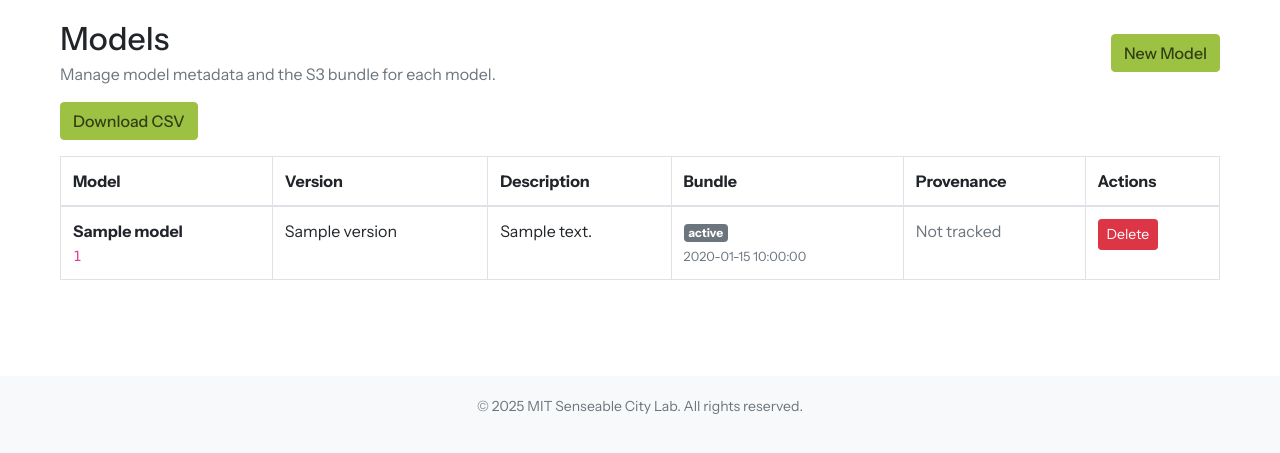
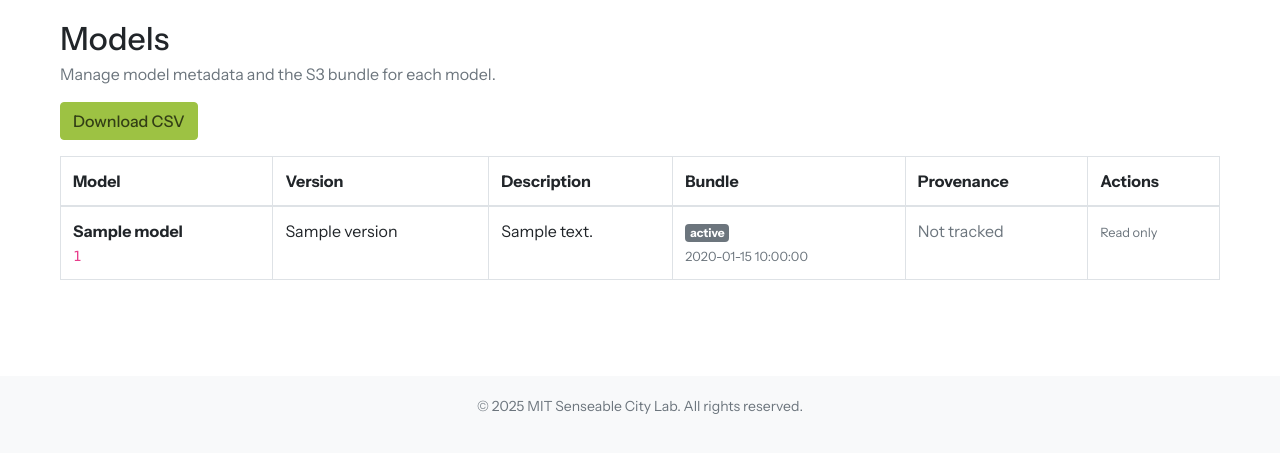
Before and after one commit to MIT-Senseable-City-Lab/sensing-garden-web, a Flask app: template templates/models.html in a window 1280 px wide. Shown: the part 56-509 px from the top of the page. Run offline with Flask 3, Linux system fonts and the light colour scheme; the template is opened without the code that fills it: most values are stand-ins (such as "Sample title", 1, 10 or a date in 2020); some libraries are stand-ins or nearby versions.

Commit message:
Make dashboard read-only and send API key on reads

```diff
--- a/app.py
+++ b/app.py
@@ -3,6 +3,7 @@ import hashlib
 import io
 import json
 import os
+from types import MethodType
 from datetime import datetime
 from typing import Any, Dict, List, Optional
 
@@ -32,6 +33,27 @@ client = SensingGardenClient(
     aws_secret_access_key=os.getenv('AWS_SECRET_ACCESS_KEY'),
     aws_region=os.getenv('AWS_REGION')
 )
+
+WEB_READ_ONLY = os.getenv("WEB_READ_ONLY", "true").lower() in {"1", "true", "yes", "on"}
+
+
+def _authenticated_get(self, endpoint: str, params: Optional[Dict[str, str]] = None) -> Dict[str, Any]:
+    """Ensure GET requests include the configured API key when present."""
+    url = f"{self.base_url}/{endpoint}"
+    headers = {}
+    if self.api_key:
+        headers["x-api-key"] = self.api_key
+    response = requests.get(url, params=params, headers=headers or None)
+    response.raise_for_status()
+    return response.json()
+
+
+client._base_client.get = MethodType(_authenticated_get, client._base_client)
+
+
+@app.context_processor
+def inject_web_mode():
+    return {"web_read_only": WEB_READ_ONLY}
 
 
 def get_models_s3_client():
@@ -863,11 +885,15 @@ def image_proxy():
 @app.route('/add_model', methods=['GET'])
 def add_model():
     """Show the form to add a new model"""
+    if WEB_READ_ONLY:
+        return render_template('error.html', error="Model management is disabled in read-only mode"), 403
     return render_template('add_model.html')
 
 @app.route('/add_model', methods=['POST'])
 def add_model_submit():
     """Process the model addition form submission"""
+    if WEB_READ_ONLY:
+        return render_template('error.html', error="Model management is disabled in read-only mode"), 403
     uploaded_bundle = False
     model_id = request.form.get('model_id', '')
     try:
@@ -912,6 +938,8 @@ def add_model_submit():
 @app.route('/models/<model_id>/delete', methods=['POST'])
 def delete_model(model_id: str):
     """Delete a model bundle from S3 and remove the model record."""
+    if WEB_READ_ONLY:
+        return render_template('error.html', error="Model deletion is disabled in read-only mode"), 403
     try:
         delete_model_bundle(model_id)
         delete_model_record(model_id)
@@ -1092,6 +1120,11 @@ def get_device_feed_data(device_id):
 @app.route('/delete_device/<device_id>', methods=['DELETE'])
 def delete_device(device_id):
     """Delete a device and all its associated data"""
+    if WEB_READ_ONLY:
+        return jsonify({
+            'success': False,
+            'error': 'Device deletion is disabled in read-only mode'
+        }), 403
     try:
         print(f"[DEBUG] Starting device deletion for device: {device_id}")
 
--- a/templates/device_content.html
+++ b/templates/device_content.html
@@ -23,9 +23,11 @@
     </button>
 
     <!-- Delete Device Button -->
+    {% if not web_read_only %}
     <button type="button" class="btn btn-danger" data-toggle="modal" data-target="#deleteDeviceModal">
         <i class="fas fa-trash"></i> Delete All Device Data
     </button>
+    {% endif %}
     <!-- CSV Download Modal -->
     <div class="modal fade" id="downloadModal" tabindex="-1" role="dialog" aria-labelledby="downloadModalLabel" aria-hidden="true">
         <div class="modal-dialog" role="document">
@@ -80,6 +82,7 @@
         </div>
     </div>
 
+    {% if not web_read_only %}
     <!-- Delete Device Modal -->
     <div class="modal fade" id="deleteDeviceModal" tabindex="-1" role="dialog" aria-labelledby="deleteDeviceModalLabel" aria-hidden="true">
         <div class="modal-dialog" role="document">
@@ -137,6 +140,7 @@
             </div>
         </div>
     </div>
+    {% endif %}
 
     <script>
     function downloadCSV() {
--- a/templates/models.html
+++ b/templates/models.html
@@ -9,7 +9,9 @@
             <h2 class="mb-1">Models</h2>
             <p class="text-muted mb-0">Manage model metadata and the S3 bundle for each model.</p>
         </div>
+        {% if not web_read_only %}
         <a href="{{ url_for('add_model') }}" class="btn btn-primary">New Model</a>
+        {% endif %}
     </div>
 
     {% if error %}
@@ -62,9 +64,13 @@
                         {% endif %}
                     </td>
                     <td class="text-nowrap">
+                        {% if not web_read_only %}
                         <form method="POST" action="{{ url_for('delete_model', model_id=model_id) }}" onsubmit="return confirm('Delete model {{ model_id }} from S3 and the registry?');" style="display:inline;">
                             <button type="submit" class="btn btn-sm btn-danger">Delete</button>
                         </form>
+                        {% else %}
+                        <span class="text-muted small">Read only</span>
+                        {% endif %}
                     </td>
                 </tr>
                 {% endfor %}
```
